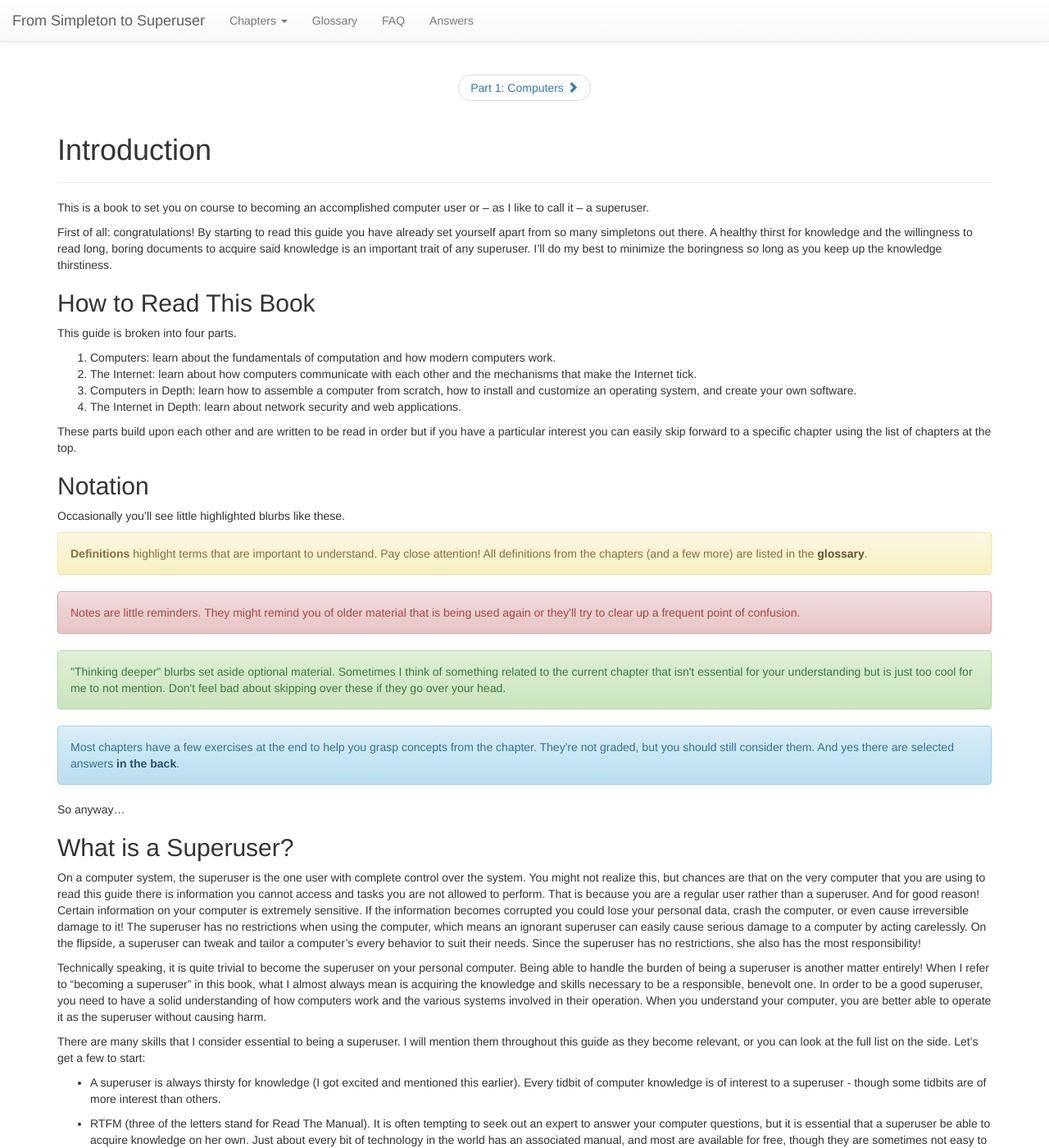
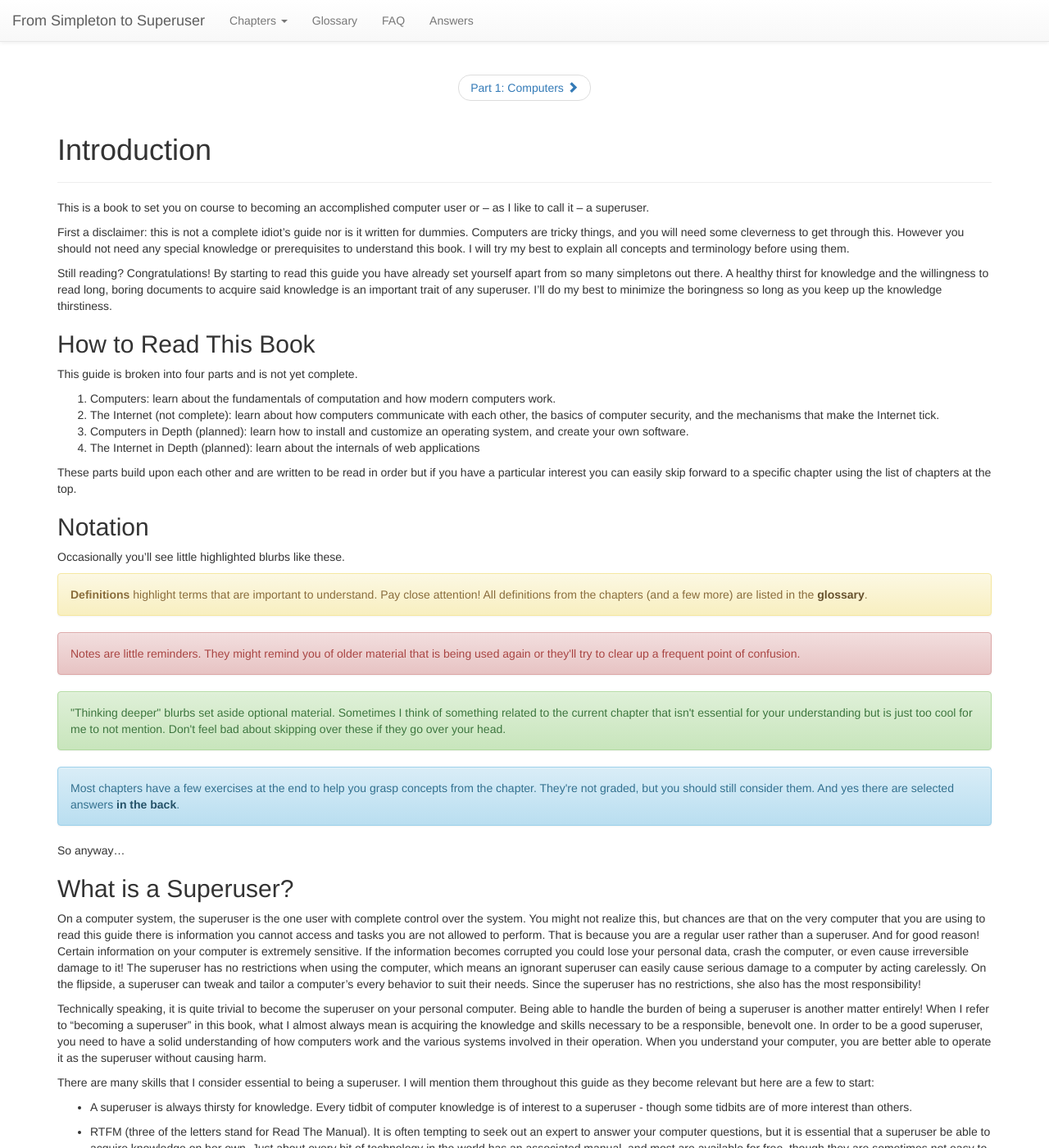
Before and after one commit to silverhammermba/superuser, a Jekyll site: the page built from _posts/2010-01-01-intro.markdown, in a window 1280 px wide and 1400 px high. Shown: the whole window at 82% size. Built offline with Jekyll 4.4.1, drawn with Linux system fonts in a browser that asks for light colours; nearby versions of some CDN libraries; Markdown is read by kramdown in place of the engine named in the settings; some of the changed text lies outside the part shown.

Commit message:
Clean up intro a bit

```diff
--- a/_posts/2010-01-01-intro.markdown
+++ b/_posts/2010-01-01-intro.markdown
@@ -6,7 +6,13 @@
 This is a book to set you on course to becoming an accomplished computer user
 or -- as I like to call it -- a superuser.
 
-First of all: congratulations! By starting to read this guide you have already
+First a disclaimer: this is not a complete idiot's guide nor is it written for
+dummies. Computers are tricky things, and you will need some cleverness to get
+through this. However you should not need any special knowledge or prerequisites
+to understand this book. I will try my best to explain all concepts and
+terminology before using them.
+
+Still reading? Congratulations! By starting to read this guide you have already
 set yourself apart from so many simpletons out there. A healthy thirst for
 knowledge and the willingness to read long, boring documents to acquire said
 knowledge is an important trait of any superuser. I'll do my best to minimize
@@ -14,15 +20,17 @@
 
 ## How to Read This Book ##
 
-This guide is broken into four parts.
+This guide is broken into four parts and is not yet complete.
 
 1. Computers: learn about the fundamentals of computation and how modern
    computers work.
-2. The Internet: learn about how computers communicate with each other and the
-   mechanisms that make the Internet tick.
-3. Computers in Depth: learn how to assemble a computer from scratch, how to
-   install and customize an operating system, and create your own software.
-4. The Internet in Depth: learn about network security and web applications.
+2. The Internet (not complete): learn about how computers communicate with each
+   other, the basics of computer security, and the mechanisms that make the
+   Internet tick.
+3. Computers in Depth (planned): learn how to install and customize an
+   operating system, and create your own software.
+4. The Internet in Depth (planned): learn about the internals of web
+   applications
 
 These parts build upon each other and are written to be read in order but if
 you have a particular interest you can easily skip forward to a specific
@@ -83,12 +91,12 @@
 operate it as the superuser without causing harm.
 
 There are many skills that I consider essential to being a superuser. I will
-mention them throughout this guide as they become relevant, or you can look at
-the full list on the side. Let's get a few to start:
+mention them throughout this guide as they become relevant but here are a few to
+start:
 
-* A superuser is always thirsty for knowledge (I got excited and mentioned this
-  earlier). Every tidbit of computer knowledge is of interest to a superuser -
-  though some tidbits are of more interest than others.
+* A superuser is always thirsty for knowledge. Every tidbit of computer
+  knowledge is of interest to a superuser - though some tidbits are of more
+  interest than others.
 
 * RTFM (three of the letters stand for Read The Manual). It is often tempting to
   seek out an expert to answer your computer questions, but it is essential that
```
Also changed, not shown: other parts of _posts/2010-01-01-intro.markdown (+2 -2 lines).
